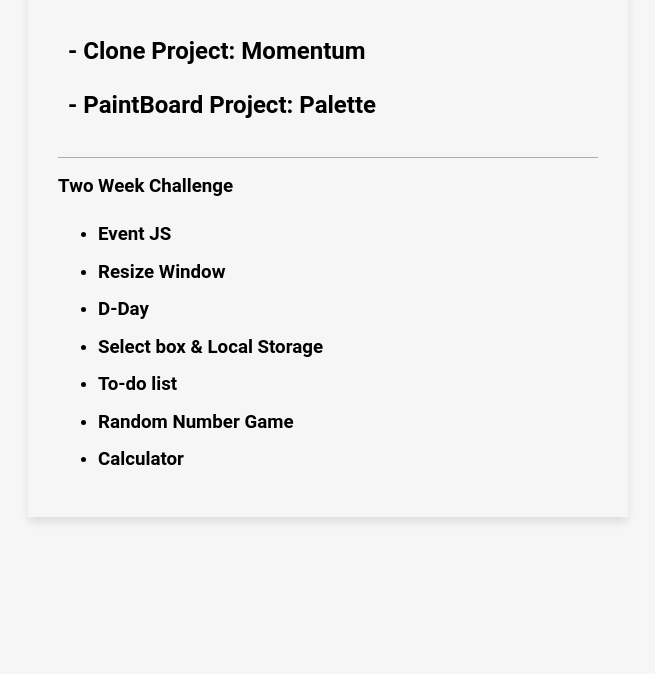
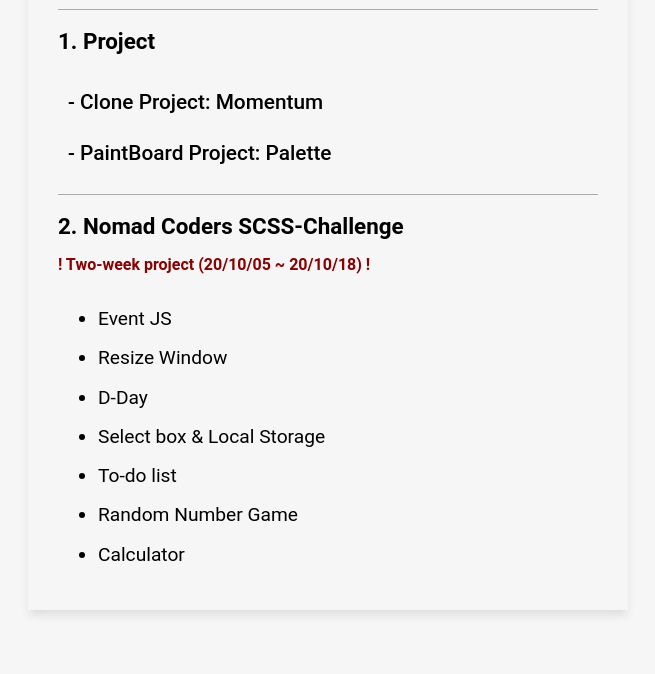
Before and after one commit to alaced/js-challenge, a plain HTML site: page index.html in a window 1280 px wide. Shown: the part 126-800 px from the top of the page, without its empty margins (312-967 px from the left). Drawn offline with Linux system fonts and the light colour scheme.

Commit message:
Update index.html

```diff
--- a/index.html
+++ b/index.html
@@ -10,11 +10,11 @@
         padding: 30px;
         line-height: 1;
         background-color: #f6f6f6;
-        padding: 30px;
+        padding: 30px 30px 0px 30px;
         min-width: 520px;
         max-width: 600px;
         width: 100%;
-        margin: 20px auto;
+        margin: 10px auto;
         box-sizing: border-box;
         box-shadow: 0 6px 9px -1px rgba(0, 0, 0, 0.1);
       }
@@ -22,22 +22,38 @@
         all: unset;
         cursor: pointer;
       }
-      .title {
+      .section {
+        padding: 20px 0px;
+        border-top: 1px solid rgba(0, 0, 0, 0.3);
+      }
+      .header {
         padding-bottom: 20px;
       }
-      .challenge {
-        margin: 30px 0px;
-        border-top: 1px solid rgba(0, 0, 0, 0.3);
+      .title {
+        font-size: 1.4rem;
+        font-weight: 600;
+        padding-bottom: 20px;
       }
       .project {
-        font-size: 1.5rem;
+        font-size: 1.3rem;
         padding: 20px 10px 10px 10px;
-        font-weight: 600;
+        font-weight: 500;
+      }
+      .warning {
+        color: darkred;
+        margin: 0px;
+        padding-bottom: 10px;
+      }
+      .list__item {
+        font-size: 1.2rem;
+        padding: 10px 0px;
       }
     </style>
   </head>
   <body>
-    <h1 class="title">Vanilla Javascript</h1>
+    <h1 class="header">Vanilla Javascript</h1>
+    <div class="section">
+      <div class="title">1. Project</div>
       <div class="project">
         - Clone Project:
         <a href="https://alaced.github.io/momentom_2020_js/">Momentum</a>
@@ -46,29 +62,33 @@
         - PaintBoard Project:
         <a href="https://alaced.github.io/paint-board_2020_js/">Palette</a>
       </div>
-    <div class="challenge"><h3>Two Week Challenge</h3></div>
+    </div>
+    <div class="section">
+      <div class="title">2. Nomad Coders SCSS-Challenge</div>
+      <h4 class="warning">! Two-week project (20/10/05 ~ 20/10/18) !</h4>
       <ul class="list">
         <li class="list__item">
-        <h3><a href="day3/index.html">Event JS</a></h3>
+          <a href="day3/index.html">Event JS</a>
         </li>
         <li class="list__item">
-        <h3><a href="day4/index.html">Resize Window</a></h3>
+          <a href="day4/index.html">Resize Window</a>
         </li>
         <li class="list__item">
-        <h3><a href="day5/index.html">D-Day</a></h3>
+          <a href="day5/index.html">D-Day</a>
         </li>
         <li class="list__item">
-        <h3><a href="day6/index.html">Select box & Local Storage</a></h3>
+          <a href="day6/index.html">Select box & Local Storage</a>
         </li>
         <li class="list__item">
-        <h3><a href="day8,9/index.html">To-do list</a></h3>
+          <a href="day8,9/index.html">To-do list</a>
         </li>
         <li class="list__item">
-        <h3><a href="day10/index.html">Random Number Game</a></h3>
+          <a href="day10/index.html">Random Number Game</a>
         </li>
         <li class="list__item">
-        <h3><a href="day11,12/index.html">Calculator</a></h3>
+          <a href="day11,12/index.html">Calculator</a>
         </li>
       </ul>
+    </div>
   </body>
 </html>
```
Lines whose indentation alone changed are shown as unchanged.
